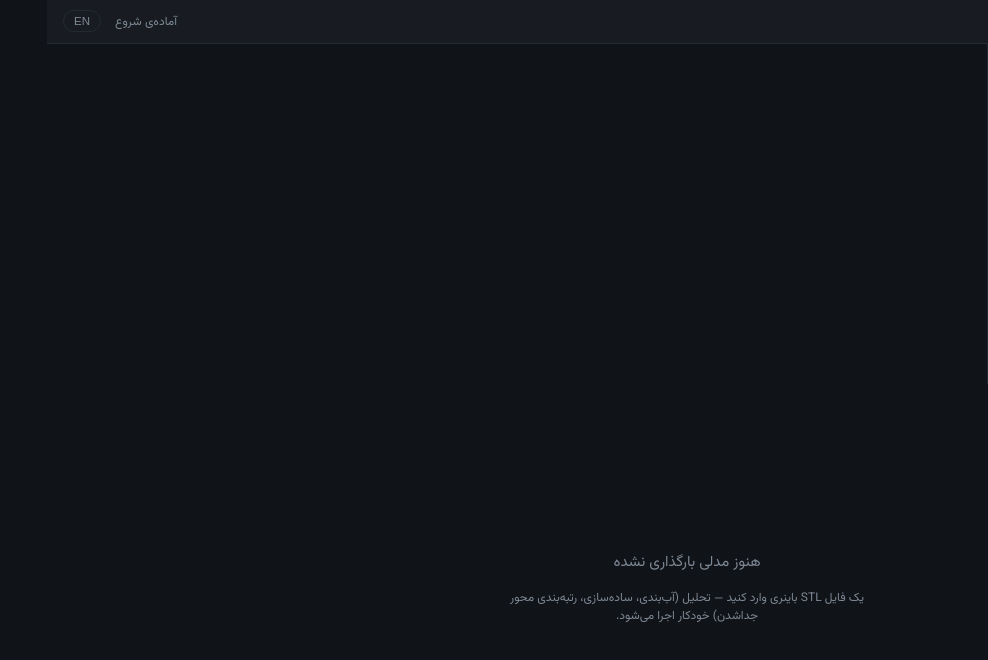
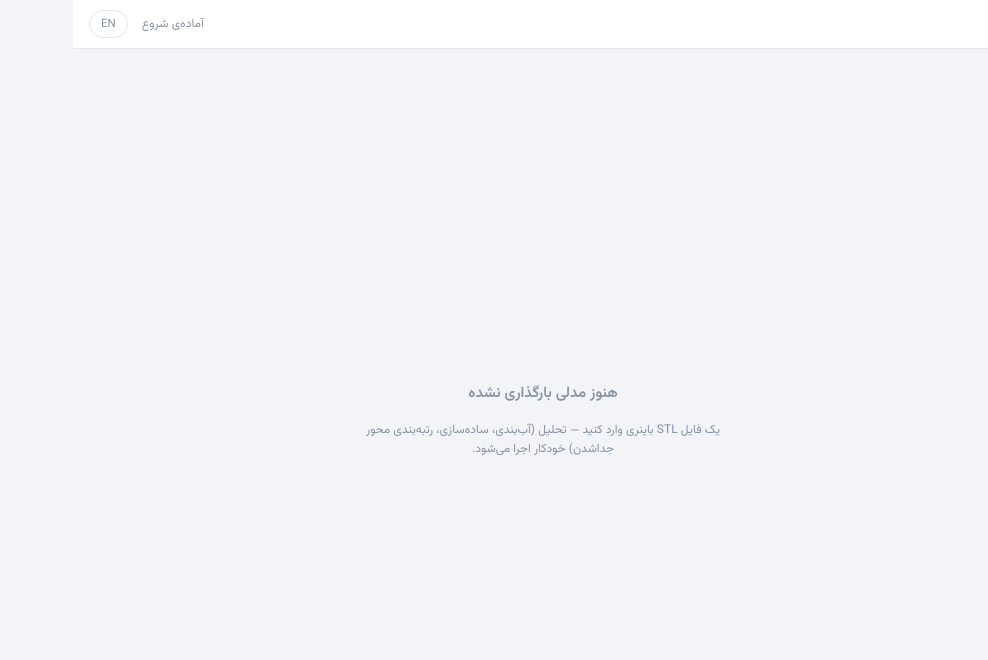
Before and after one commit to mhmdrz-hosseini/zerolab-engine, a React (Vite) app: page / in a window 1280 px wide. Shown: the top 660 px of the page, without its empty margins (292-1280 px from the left). Built offline with nearby package versions, Linux system fonts and the light colour scheme.

Commit message:
feat: pastel light theme + layout fix (app-body row) + slider/segment styles (commit 2/6)

```diff
--- a/src/App.tsx
+++ b/src/App.tsx
@@ -53,14 +53,14 @@ export default function App() {
   const gridY = -(dim[1] / 2) - 4;
 
   const layerDefs: LayerDef[] = [];
-  if (preview && layers.master) layerDefs.push({ mesh: preview, color: '#9db4c0', opacity: failure ? 0.9 : 0.5, order: 2, trap: failure?.trapFlags });
-  if (result && layers.skin) layerDefs.push({ mesh: result.parts.siliconeSkin, color: '#4fc3a1', opacity: 0.45, order: 3 });
-  if (result && layers.jacketA) layerDefs.push({ mesh: result.parts.jacketA, color: '#7d9dc4', opacity: 0.4, order: 4 });
-  if (result && layers.jacketB) layerDefs.push({ mesh: result.parts.jacketB, color: '#c47d9d', opacity: 0.4, order: 4 });
-  if (result && layers.jacketB1) layerDefs.push({ mesh: result.parts.jacketB1, color: '#7dc4a8', opacity: 0.4, order: 4 });
-  if (result && layers.jacketB2) layerDefs.push({ mesh: result.parts.jacketB2, color: '#c4b07d', opacity: 0.4, order: 4 });
-  if (result && layers.plate) layerDefs.push({ mesh: result.parts.basePlate, color: '#b3a184', opacity: 0.85, order: 1 });
-  if (result && layers.outer) layerDefs.push({ mesh: result.parts.jacketOuter, color: '#8a97a5', opacity: 0.12, order: 0 });
+  if (preview && layers.master) layerDefs.push({ mesh: preview, color: '#9fb6c6', opacity: failure ? 0.92 : 0.5, order: 2, trap: failure?.trapFlags });
+  if (result && layers.skin) layerDefs.push({ mesh: result.parts.siliconeSkin, color: '#5ec9a8', opacity: 0.45, order: 3 });
+  if (result && layers.jacketA) layerDefs.push({ mesh: result.parts.jacketA, color: '#7fa8d6', opacity: 0.4, order: 4 });
+  if (result && layers.jacketB) layerDefs.push({ mesh: result.parts.jacketB, color: '#d686a2', opacity: 0.4, order: 4 });
+  if (result && layers.jacketB1) layerDefs.push({ mesh: result.parts.jacketB1, color: '#7fcbb0', opacity: 0.4, order: 4 });
+  if (result && layers.jacketB2) layerDefs.push({ mesh: result.parts.jacketB2, color: '#d6b47f', opacity: 0.4, order: 4 });
+  if (result && layers.plate) layerDefs.push({ mesh: result.parts.basePlate, color: '#c9b391', opacity: 0.9, order: 1 });
+  if (result && layers.outer) layerDefs.push({ mesh: result.parts.jacketOuter, color: '#a9b6c4', opacity: 0.14, order: 0 });
 
   return (
     <div className="app">
@@ -84,7 +84,8 @@ export default function App() {
           {t('lang.switch')}
         </button>
       </header>
-      <aside className="sidebar">
+      <div className="app-body">
+        <aside className="sidebar">
         <ImportPanel />
         {report && <AnalysisPanel report={report} />}
         <GeneratePanel />
@@ -108,7 +109,7 @@ export default function App() {
           </section>
         )}
       </aside>
-      <main className="stage">
+        <main className="stage">
         {layerDefs.length > 0 ? (
           <Viewer layers={layerDefs} center={center} radius={radius} gridY={gridY} />
         ) : (
@@ -118,6 +119,7 @@ export default function App() {
           </div>
         )}
       </main>
+      </div>
     </div>
   );
 }
--- a/src/index.css
+++ b/src/index.css
@@ -1,108 +1,123 @@
 :root {
-  --bg: #101317;
-  --panel: #181c22;
-  --panel-edge: #242a32;
-  --text: #d7dee5;
-  --text-dim: #7d8894;
-  --accent: #4fc3a1;
-  --accent-dim: #2b6b58;
-  --warn: #e0b34f;
-  --bad: #e06666;
+  --bg: #f2f4f8;
+  --panel: #ffffff;
+  --panel-edge: #e3e8f0;
+  --text: #3d4756;
+  --text-dim: #8792a3;
+  --accent: #4cb89c;
+  --accent-soft: #e2f4ee;
+  --accent-dim: #37997f;
+  --warn: #c98f2e;
+  --warn-soft: #faf0dc;
+  --bad: #d96b6b;
+  --bad-soft: #fae4e4;
   font-family: Vazirmatn, system-ui, -apple-system, 'Segoe UI', sans-serif;
-  color-scheme: dark;
+  color-scheme: light;
 }
 
 * { box-sizing: border-box; }
 html, body, #root { height: 100%; margin: 0; }
 body { background: var(--bg); color: var(--text); }
 
+::-webkit-scrollbar { width: 10px; height: 10px; }
+::-webkit-scrollbar-thumb { background: #ccd4e0; border-radius: 6px; border: 2px solid var(--bg); }
+::-webkit-scrollbar-thumb:hover { background: #b6c1d2; }
+::-webkit-scrollbar-track { background: transparent; }
+
 .app { display: flex; flex-direction: column; height: 100%; }
+.app-body { display: flex; flex: 1; min-height: 0; }
 .topbar {
-  display: flex; align-items: baseline; gap: 14px;
+  display: flex; align-items: center; gap: 14px;
   padding: 10px 16px; border-bottom: 1px solid var(--panel-edge);
   background: var(--panel);
 }
-.logo { font-weight: 800; letter-spacing: 0.14em; color: var(--accent); font-size: 14px; }
+.logo { font-weight: 800; letter-spacing: 0.14em; color: var(--accent-dim); font-size: 14px; }
 .subtitle { color: var(--text-dim); font-size: 12px; }
 .status { margin-inline-start: auto; font-size: 12px; color: var(--text-dim); font-variant-numeric: tabular-nums; }
-.status.ready { color: var(--accent); }
+.status.ready { color: var(--accent-dim); }
 .status.error { color: var(--bad); }
 .lang-switch { flex: 0 0 auto; }
 
-.app > .app-body, .app { min-height: 0; }
 .sidebar {
   width: 340px; flex: 0 0 340px; overflow-y: auto;
   border-inline-end: 1px solid var(--panel-edge);
+  background: var(--bg);
   padding: 12px; display: flex; flex-direction: column; gap: 12px;
-  height: calc(100% - 43px);
+  min-height: 0;
 }
-.stage { flex: 1; position: relative; height: calc(100% - 43px); }
+.stage { flex: 1; position: relative; min-width: 0; }
 
 .panel {
   background: var(--panel); border: 1px solid var(--panel-edge);
-  border-radius: 10px; padding: 14px;
+  border-radius: 12px; padding: 14px;
+  box-shadow: 0 1px 3px rgba(44, 62, 99, 0.05);
 }
-.panel-title { font-size: 11px; letter-spacing: 0.12em; text-transform: uppercase; color: var(--text-dim); margin-bottom: 10px; }
+.panel-title {
+  font-size: 11px; letter-spacing: 0.1em; text-transform: uppercase;
+  color: var(--text-dim); margin-bottom: 10px; font-weight: 600;
+}
 
 .dropzone { border-style: dashed; border-width: 1.5px; }
-.dropzone.over { border-color: var(--accent); background: rgba(79, 195, 161, 0.06); }
+.dropzone.over { border-color: var(--accent); background: var(--accent-soft); }
 
-.hint { font-size: 12px; color: var(--text-dim); margin: 8px 0; line-height: 1.45; }
+.hint { font-size: 12px; color: var(--text-dim); margin: 8px 0; line-height: 1.55; }
 .hint.dim { margin-top: 10px; }
 .file-row { display: flex; align-items: center; gap: 8px; }
 .file-name { font-size: 12px; font-family: ui-monospace, monospace; overflow: hidden; text-overflow: ellipsis; white-space: nowrap; flex: 1; }
 
 .btn {
-  border: 1px solid var(--panel-edge); background: #20262e; color: var(--text);
-  border-radius: 7px; padding: 7px 12px; font-size: 12.5px; cursor: pointer;
+  border: 1px solid var(--panel-edge); background: var(--panel); color: var(--text);
+  border-radius: 9px; padding: 8px 12px; font-size: 12.5px; cursor: pointer;
+  font-family: inherit; transition: border-color 0.15s, background 0.15s;
 }
-.btn:hover:not(:disabled) { border-color: var(--accent-dim); }
-.btn.primary { background: var(--accent-dim); border-color: var(--accent-dim); color: #eafff8; font-weight: 600; }
-.btn.primary:hover:not(:disabled) { background: #33826c; }
+.btn:hover:not(:disabled) { border-color: var(--accent); }
+.btn.primary { background: var(--accent-dim); border-color: var(--accent-dim); color: #ffffff; font-weight: 600; }
+.btn.primary:hover:not(:disabled) { background: #2f846d; }
 .btn.ghost { background: transparent; }
 .btn.wide { width: 100%; margin-top: 12px; }
 .btn:disabled { opacity: 0.45; cursor: not-allowed; }
 
 .badges { display: flex; flex-wrap: wrap; gap: 6px; margin-bottom: 10px; }
-.badge { font-size: 11px; padding: 3px 8px; border-radius: 20px; border: 1px solid var(--panel-edge); }
-.badge.good { color: var(--accent); border-color: var(--accent-dim); }
-.badge.warn { color: var(--warn); border-color: #6b5a2b; }
+.badge { font-size: 11px; padding: 3px 9px; border-radius: 20px; border: 1px solid var(--panel-edge); color: var(--text-dim); }
+.badge.good { color: var(--accent-dim); border-color: #bfe4d8; background: var(--accent-soft); }
+.badge.warn { color: var(--warn); border-color: #ecd9b4; background: var(--warn-soft); }
 .badge.dim { color: var(--text-dim); }
 
 table.axes { width: 100%; border-collapse: collapse; font-size: 12.5px; font-variant-numeric: tabular-nums; }
 table.axes th { text-align: start; color: var(--text-dim); font-weight: 500; font-size: 11px; padding: 4px 6px; border-bottom: 1px solid var(--panel-edge); }
-table.axes td { padding: 5px 6px; border-bottom: 1px solid #1d2229; }
-table.axes tr.best td { color: var(--accent); font-weight: 600; }
+table.axes td { padding: 5px 6px; border-bottom: 1px solid #eef1f6; }
+table.axes tr.best td { color: var(--accent-dim); font-weight: 600; }
 
-.verdict { font-size: 12.5px; margin-top: 10px; line-height: 1.5; }
-.verdict b { color: var(--accent); }
-.warning { font-size: 12px; color: var(--warn); margin-top: 8px; line-height: 1.45; }
+.verdict { font-size: 12.5px; margin-top: 10px; line-height: 1.55; }
+.verdict b { color: var(--accent-dim); }
+.warning { font-size: 12px; color: var(--warn); margin-top: 8px; line-height: 1.5; }
 .error-panel .warning { color: var(--bad); }
 .bbox { margin-top: 10px; color: var(--text-dim); font-size: 11.5px; }
 .mono { font-family: ui-monospace, monospace; }
 
 .progress-label { font-size: 12px; color: var(--text-dim); margin-bottom: 6px; }
-.progress-track { height: 5px; border-radius: 3px; background: #20262e; overflow: hidden; }
+.progress-track { height: 6px; border-radius: 4px; background: #e8edf4; overflow: hidden; }
 .progress-fill { height: 100%; background: var(--accent); transition: width 0.2s; }
 
 .chips { display: flex; flex-wrap: wrap; gap: 6px; margin: 8px 0; }
 .chips.tight { margin-top: 10px; }
 .chip {
-  border: 1px solid var(--panel-edge); background: transparent; color: var(--text-dim);
-  border-radius: 16px; padding: 4px 10px; font-size: 11.5px; cursor: pointer;
+  border: 1px solid var(--panel-edge); background: var(--panel); color: var(--text-dim);
+  border-radius: 16px; padding: 4px 11px; font-size: 11.5px; cursor: pointer;
+  font-family: inherit; transition: border-color 0.15s, background 0.15s, color 0.15s;
 }
-.chip.on { color: var(--accent); border-color: var(--accent-dim); background: rgba(79, 195, 161, 0.08); }
-.chip:hover:not(:disabled) { border-color: var(--accent-dim); }
+.chip.on { color: var(--accent-dim); border-color: #b7e0d2; background: var(--accent-soft); font-weight: 600; }
+.chip:hover:not(:disabled) { border-color: var(--accent); }
 .chip:disabled { opacity: 0.5; cursor: not-allowed; }
 
 .result-box { margin-top: 12px; border-top: 1px solid var(--panel-edge); padding-top: 10px; }
-.big-number { font-size: 26px; font-weight: 700; color: var(--accent); font-variant-numeric: tabular-nums; }
+.big-number { font-size: 26px; font-weight: 700; color: var(--accent-dim); font-variant-numeric: tabular-nums; }
 .big-number .unit { font-size: 12px; font-weight: 500; color: var(--text-dim); margin-inline-start: 4px; }
 
 .gates { margin-top: 10px; border-top: 1px solid var(--panel-edge); padding-top: 8px; display: flex; flex-direction: column; gap: 3px; }
-.gate { display: flex; align-items: baseline; gap: 6px; font-size: 11.5px; font-variant-numeric: tabular-nums; }
+.gate { display: flex; align-items: baseline; gap: 6px; font-size: 11.5px; font-variant-numeric: tabular-nums; flex-wrap: wrap; }
 .gate-mark { width: 12px; text-align: center; }
-.gate.pass .gate-mark { color: var(--accent); }
+.gate.pass .gate-mark { color: var(--accent-dim); }
 .gate.fail .gate-mark { color: var(--bad); }
 .gate.soft .gate-mark { color: var(--warn); }
 .gate-name { color: var(--text); }
@@ -112,5 +127,41 @@ table.axes tr.best td { color: var(--accent); font-weight: 600; }
 .empty {
   height: 100%; display: flex; flex-direction: column; align-items: center; justify-content: center; gap: 8px;
 }
-.empty-title { color: var(--text-dim); font-size: 15px; }
+.empty-title { color: var(--text-dim); font-size: 15px; font-weight: 600; }
 .empty .hint { max-width: 380px; text-align: center; }
+
+/* range sliders (explode + size panel) — pastel track, mint thumb */
+input[type='range'] {
+  -webkit-appearance: none; appearance: none;
+  width: 100%; height: 6px; border-radius: 4px;
+  background: linear-gradient(to var(--slider-dir, right), var(--accent) 0 var(--slider-fill, 0%), #e2e8f1 var(--slider-fill, 0%) 100%);
+  outline: none; margin: 6px 0;
+}
+input[type='range']::-webkit-slider-thumb {
+  -webkit-appearance: none; appearance: none;
+  width: 16px; height: 16px; border-radius: 50%;
+  background: #ffffff; border: 2px solid var(--accent-dim);
+  box-shadow: 0 1px 4px rgba(44, 62, 99, 0.25); cursor: pointer;
+}
+input[type='range']::-moz-range-thumb {
+  width: 14px; height: 14px; border-radius: 50%;
+  background: #ffffff; border: 2px solid var(--accent-dim); cursor: pointer;
+}
+
+/* floating viewport bottom bar (view controls) */
+.stage-bar {
+  position: absolute; bottom: 14px; inset-inline-start: 50%; transform: translateX(-50%);
+  display: flex; align-items: center; gap: 12px;
+  background: rgba(255, 255, 255, 0.92); backdrop-filter: blur(8px);
+  border: 1px solid var(--panel-edge); border-radius: 12px;
+  padding: 8px 14px; box-shadow: 0 4px 16px rgba(44, 62, 99, 0.12);
+  z-index: 5; max-width: min(680px, calc(100% - 28px));
+}
+.stage-bar label { font-size: 12px; color: var(--text-dim); white-space: nowrap; font-weight: 600; }
+.stage-bar input[type='range'] { width: 220px; margin: 0; }
+.seg { display: flex; border: 1px solid var(--panel-edge); border-radius: 9px; overflow: hidden; }
+.seg button {
+  border: none; background: transparent; color: var(--text-dim);
+  padding: 5px 12px; font-size: 12px; cursor: pointer; font-family: inherit; white-space: nowrap;
+}
+.seg button.on { background: var(--accent-soft); color: var(--accent-dim); font-weight: 600; }
```
Also changed, not shown: src/ui/Viewer.tsx (+5 -5 lines).
